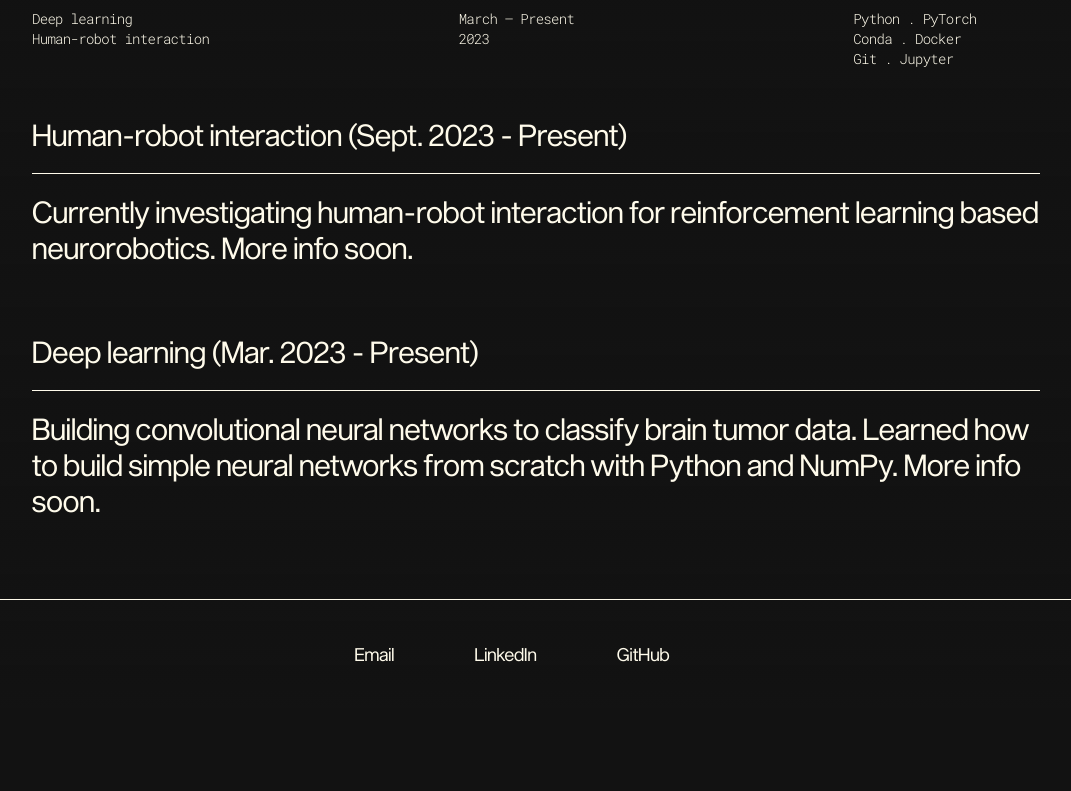
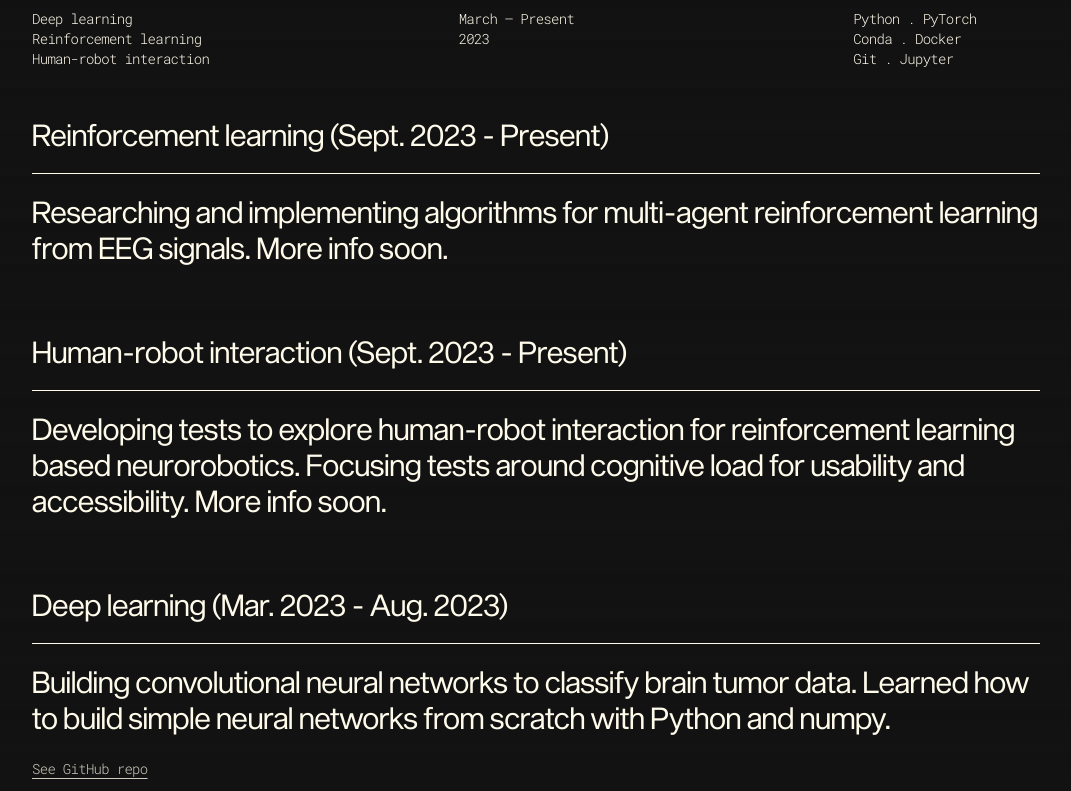
Before and after one commit to leesadie/portfolio, a Next.js app: page /research in a window 1280 px wide. Shown: the part 469-1260 px from the top of the page, without its empty margins (128-1199 px from the left). Before the commit the page ends 1177 px from the top, so only its background shows below. Built offline with nearby package versions, Linux system fonts and the light colour scheme.

Commit message:
updated resume, project info

```diff
--- a/app/components/navbar/Navbar.tsx
+++ b/app/components/navbar/Navbar.tsx
@@ -42,7 +42,7 @@ const Navbar = () => {
                         <a
                             target='_blank'
                             rel='noopener noreferrer'
-                            href='files/Sadie Lee Resume_23-24.pdf'
+                            href='files/Sadie Lee Resume.pdf'
                         >
                             <Button
                                 label="CV"
--- a/app/components/reachout/ReachoutInfo.tsx
+++ b/app/components/reachout/ReachoutInfo.tsx
@@ -54,20 +54,20 @@ const ReachoutInfo = () => {
                 Time in range (TIR) refers to the percentage of time spent by the participant within the 3.9-10.0 mmol/L glucose range which is indicative of good glycemic control. TIR has recently been evaluated in conjuction with HbA1c, made possible with CGM technology, to provide greater insight into glucose level patterns within a period of time.
             </div>
             <div className="lg:text-3xl text-amber-50 mt-5">
-                This measurement will be compared as a secondary result at the 0-month (baseline), 3-month, and 6-month points to observe how the T1D REACHOUT intervention affects participants{`'`} glycemic outcomes.
+                This measurement will be compared as an exploratory outcome at the 0-month (baseline) and 6-month marks to observe how the T1D REACHOUT intervention affects participants{`'`} glycemic outcomes.
             </div>
             <div className="lg:text-3xl text-amber-50 mt-12">
                Process
             </div>
             <hr className="border-amber-50"/>
             <div className="lg:text-3xl text-amber-50 mt-5">
-                The clinical trial focuses on the Dexcom G6 and FreeStyle Libre 2. Both of these CGMs allow users to view their calculated TIR alongside other measures in a report from Dexcom Clarity and LibreView, respectively.
+                The clinical trial focuses on the Dexcom G6 and G7, and FreeStyle Libre 2 and 3. Both of these CGMs allow users to view their calculated TIR alongside other measures in a report from Dexcom Clarity and LibreView, respectively.
             </div>
             <div className="lg:text-3xl text-amber-50 mt-5">
-                To extract TIR without having to manually go through hundreds of participant reports, as well as ensure comparative calculations between the CGMs, we built functions using R and Jupyter Notebook.
+                To extract TIR without having to manually go through hundreds of participant reports, as well as ensure comparative calculations between the CGMs, we wrote scripts using R and Jupyter Notebook.
             </div>
             <div className="text-amber-50 mt-5 lg:text-3xl">
-                Process for Dexcom —
+                Script process —
             </div>
             <div className="relative hidden lg:flex text-amber-50 items-center justify-center mt-32">
                 <div className={`absolute left-52 top-80 tracking-tighter ${roboto_mono.className}`}>
@@ -80,7 +80,7 @@ const ReachoutInfo = () => {
                     Calculate TIR (percentage of glucose within 3.9-10.0)
                 </div>
                 <div className={`absolute right-32 -top-10 tracking-tighter ${roboto_mono.className}`}>
-                    Calculate time above and below range with this method
+                    Calculate other glycemic metrics & time above/below range
                 </div>
                 <div className={`absolute right-28 top-32 tracking-tighter ${roboto_mono.className}`}>
                     Call function on all Dexcom files
@@ -146,13 +146,13 @@ const ReachoutInfo = () => {
             </div>
             <hr className="border-amber-50"/>
             <div className="lg:text-3xl text-amber-50 mt-5">
-                The Dexcom G6 displays glucose readings for every 5 minutes, whereas the FreeStyle Libre 2 takes readings every minute yet displays readings in 15 minute increments. We therefore cannot pool the data from both CGMs together as it would imply that they can be directly compared.
+                The Dexcom G6 takes glucose readings for every 5 minutes, whereas the FreeStyle Libre 2 takes readings every minute yet displays readings in 15 minute intervals. However, we must be using the same algorithm for both CGMs to sufficiently compare.
             </div>
             <div className="lg:text-3xl text-amber-50 mt-5">
-                By separating calculations for each CGM, and then analysing and visualising the data for each, we get around this problem and maintain its focus as a secondary outcome.
+                By calculating the percentage of time spent within range with the number of time points in each participant's data as opposed to a fixed number of time points based on CGM type, we can compare participant time in range before and after the intervention.
             </div>
             <a target='_blank' rel='noopener noreferrer' href='https://github.com/leesadie/tir_collection' className={`text-amber-50 underline underline-offset-4 tracking-tighter cursor-pointer text-xs lg:text-base hover:opacity-60 transition ${roboto_mono.className}`}>
-                See GitHub repo (with example data)
+                See GitHub repo (with sample data)
             </a>
         </div>
     );
--- a/app/components/research/ResearchHead.tsx
+++ b/app/components/research/ResearchHead.tsx
@@ -26,6 +26,9 @@ const ResearchHead = () => {
                         — Scope
                         <div className={`mt-2 flex flex-col text-[10px] md:text-sm lg:text-sm tracking-tighter ${roboto_mono.className}`}>
                             Deep learning
+                        </div>
+                        <div className={`flex flex-col text-[10px] md:text-sm lg:text-sm tracking-tighter ${roboto_mono.className}`}>
+                            Reinforcement learning
                         </div>
                         <div className={`flex flex-col text-[10px] md:text-sm lg:text-sm tracking-tighter ${roboto_mono.className}`}>
                             Human-robot interaction
--- a/app/components/research/ResearchInfo.tsx
+++ b/app/components/research/ResearchInfo.tsx
@@ -1,22 +1,34 @@
 'use client';
+
+import { roboto_mono } from "@/app/fonts";
 
 const ResearchInfo = () => {
     return (
         <div className="flex flex-col lg:gap-5 gap-3 mt-12 lg:ml-20 mx-8">
             <div className="lg:text-3xl text-amber-50">
+                Reinforcement learning (Sept. 2023 - Present)
+            </div>
+            <hr className="border-amber-50"/>
+            <div className="lg:text-3xl text-amber-50">
+                Researching and implementing algorithms for multi-agent reinforcement learning from EEG signals. More info soon.
+            </div>
+            <div className="lg:text-3xl text-amber-50 mt-12">
                 Human-robot interaction (Sept. 2023 - Present)
             </div>
             <hr className="border-amber-50"/>
             <div className="lg:text-3xl text-amber-50">
-                Currently investigating human-robot interaction for reinforcement learning based neurorobotics. More info soon.
+                Developing tests to explore human-robot interaction for reinforcement learning based neurorobotics. Focusing tests around cognitive load for usability and accessibility. More info soon.
             </div>
             <div className="lg:text-3xl text-amber-50 mt-12">
-                Deep learning (Mar. 2023 - Present)
+                Deep learning (Mar. 2023 - Aug. 2023)
             </div>
             <hr className="border-amber-50"/>
             <div className="lg:text-3xl text-amber-50">
                 Building convolutional neural networks to classify brain
-                tumor data. Learned how to build simple neural networks from scratch with Python and NumPy. More info soon.
+                tumor data. Learned how to build simple neural networks from scratch with Python and numpy.
+            </div>
+            <div className="text-amber-50">
+                <a target='_blank' rel='noopener noreferrer' href='https://github.com/leesadie/Brain-Tumor-Detection' className={`tracking-tighter lg:text-sm text-[10px] lg:pt-2 pt-1 opacity-80 underline underline-offset-4 cursor-pointer hover:opacity-60 transition ${roboto_mono.className}`}>See GitHub repo</a>
             </div>
         </div>
     );
```
Also changed, not shown: 1 other file (tests, documents, lock files or other folders).
